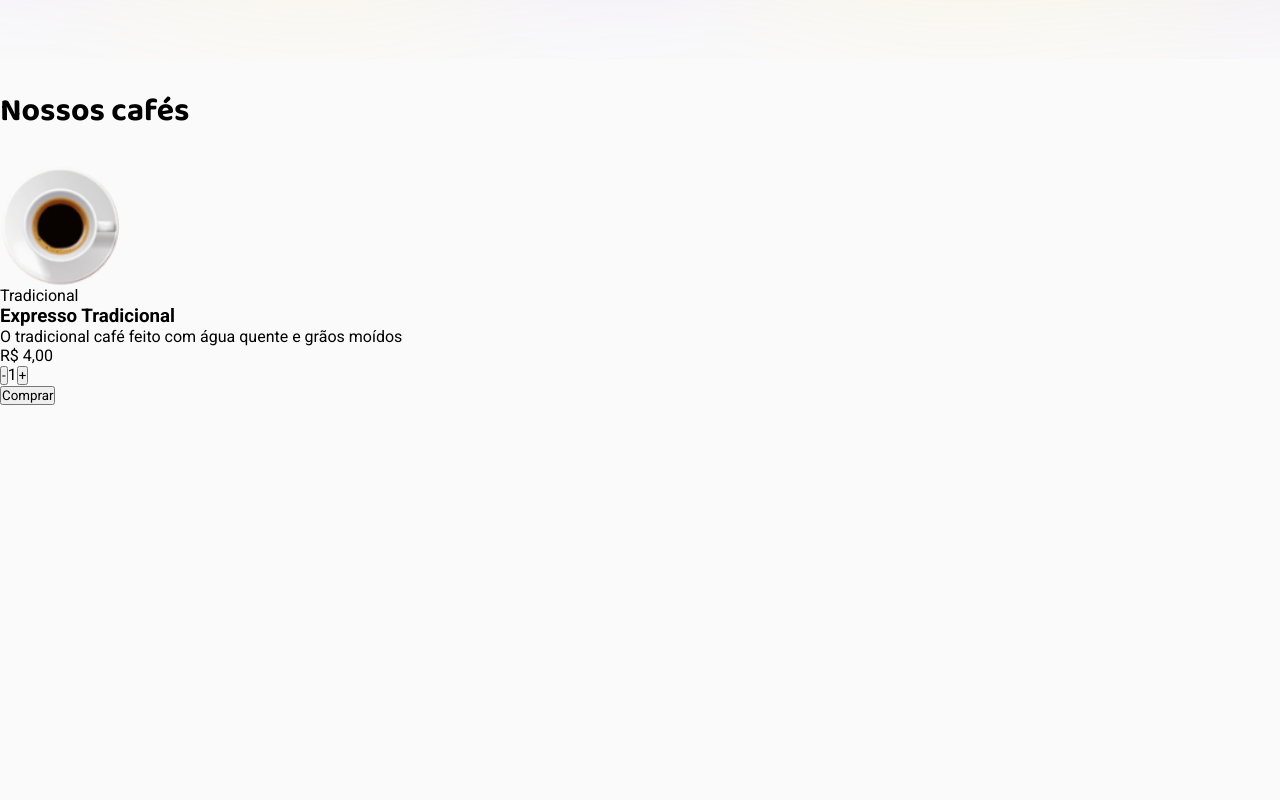
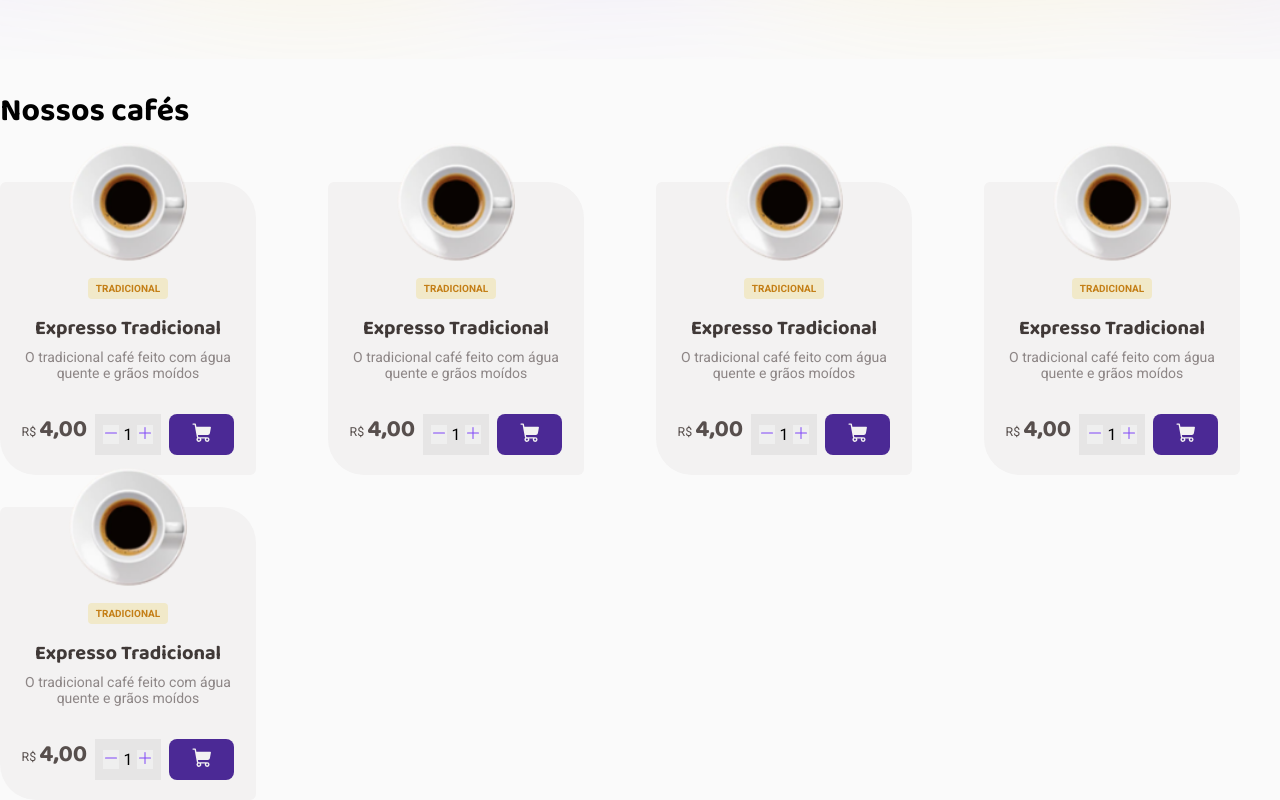
Before and after one commit to gabrielamenezes/coffee-delivery, a React (Vite) app: page / in a window 1280 px wide. Shown: the part 587-1387 px from the top of the page. Before the commit the page ends 992 px from the top, so only its background shows below. Built offline with nearby package versions, Linux system fonts and the light colour scheme.

Commit message:
feature: continue to add home styles
This commit applies changes in coffee cards and its styles

```diff
--- a/src/pages/Home/index.tsx
+++ b/src/pages/Home/index.tsx
@@ -1,16 +1,22 @@
 import {
   Coffee,
+  Minus,
   Package,
-  ShoppingCartSimple,
+  Plus,
+  ShoppingCart,
   Timer,
 } from '@phosphor-icons/react'
 import {
   BannerContainer,
+  ButtonCartAction,
+  ButtonCartQuantityContainer,
   CoffeeCard,
   CoffeesCardsContainer,
   CoffeesContainer,
+  CoffeeTypeBadge,
   IconContainer,
   IconGridContainer,
+  ProductQuantitySelectorContainer,
 } from './style'
 import hero from '/images/hero.svg'
 import expressoTradicional from '/images/coffees/expresso.png'
@@ -28,7 +34,7 @@ export const Home = () => {
           <IconGridContainer>
             <div>
               <IconContainer circleColor="yellowDark">
-                <ShoppingCartSimple weight="fill" />
+                <ShoppingCart className="addToCartIcon" Simple weight="fill" />
               </IconContainer>
               Compra simpes e segura
             </div>
@@ -66,18 +72,124 @@ export const Home = () => {
         <CoffeesCardsContainer>
           <CoffeeCard>
             <img src={expressoTradicional} alt="" />
-            <span>Tradicional</span>
+            <CoffeeTypeBadge>Tradicional</CoffeeTypeBadge>
             <h3>Expresso Tradicional</h3>
             <p>O tradicional café feito com água quente e grãos moídos</p>
-            <div>
-              <span>R$ 4,00</span>
-              <div>
-                <button>-</button>
+            <ProductQuantitySelectorContainer>
+              <span className="coffeePrice">
+                <span>R$ </span>4,00
+              </span>
+              <ButtonCartQuantityContainer>
+                <button>
+                  <Minus />
+                </button>
                 <span>1</span>
-                <button>+</button>
-              </div>
-              <button>Comprar</button>
-            </div>
+                <button>
+                  <Plus />
+                </button>
+              </ButtonCartQuantityContainer>
+              <ButtonCartAction name="Adicionar ao carrinho">
+                <ShoppingCart className="addToCartIcon" weight="fill" />
+              </ButtonCartAction>
+            </ProductQuantitySelectorContainer>
+          </CoffeeCard>
+
+          <CoffeeCard>
+            <img src={expressoTradicional} alt="" />
+            <CoffeeTypeBadge>Tradicional</CoffeeTypeBadge>
+            <h3>Expresso Tradicional</h3>
+            <p>O tradicional café feito com água quente e grãos moídos</p>
+            <ProductQuantitySelectorContainer>
+              <span className="coffeePrice">
+                <span>R$ </span>4,00
+              </span>
+              <ButtonCartQuantityContainer>
+                <button>
+                  <Minus />
+                </button>
+                <span>1</span>
+                <button>
+                  <Plus />
+                </button>
+              </ButtonCartQuantityContainer>
+
+              <ButtonCartAction name="Adicionar ao carrinho">
+                <ShoppingCart className="addToCartIcon" weight="fill" />
+              </ButtonCartAction>
+
+            </ProductQuantitySelectorContainer>
+          </CoffeeCard>
+
+          <CoffeeCard>
+            <img src={expressoTradicional} alt="" />
+            <CoffeeTypeBadge>Tradicional</CoffeeTypeBadge>
+            <h3>Expresso Tradicional</h3>
+            <p>O tradicional café feito com água quente e grãos moídos</p>
+            <ProductQuantitySelectorContainer>
+              <span className="coffeePrice">
+                <span>R$ </span>4,00
+              </span>
+              <ButtonCartQuantityContainer>
+                <button>
+                  <Minus />
+                </button>
+                <span>1</span>
+                <button>
+                  <Plus />
+                </button>
+              </ButtonCartQuantityContainer>
+              <ButtonCartAction name="Adicionar ao carrinho">
+                <ShoppingCart className="addToCartIcon" weight="fill" />
+              </ButtonCartAction>
+            </ProductQuantitySelectorContainer>
+          </CoffeeCard>
+
+          <CoffeeCard>
+            <img src={expressoTradicional} alt="" />
+            <CoffeeTypeBadge>Tradicional</CoffeeTypeBadge>
+            <h3>Expresso Tradicional</h3>
+            <p>O tradicional café feito com água quente e grãos moídos</p>
+            <ProductQuantitySelectorContainer>
+              <span className="coffeePrice">
+                <span>R$ </span>4,00
+              </span>
+              <ButtonCartQuantityContainer>
+                <button>
+                  <Minus />
+                </button>
+                <span>1</span>
+                <button>
+                  <Plus />
+                </button>
+              </ButtonCartQuantityContainer>
+              <ButtonCartAction name="Adicionar ao carrinho">
+                <ShoppingCart className="addToCartIcon" weight="fill" />
+              </ButtonCartAction>
+            </ProductQuantitySelectorContainer>
+          </CoffeeCard>
+
+          <CoffeeCard>
+            <img src={expressoTradicional} alt="" />
+            <CoffeeTypeBadge>Tradicional</CoffeeTypeBadge>
+            <h3>Expresso Tradicional</h3>
+            <p>O tradicional café feito com água quente e grãos moídos</p>
+            <ProductQuantitySelectorContainer>
+              <span className="coffeePrice">
+                <span>R$ </span>4,00
+              </span>
+              <ButtonCartQuantityContainer>
+                <button>
+                  <Minus />
+                </button>
+                <span>1</span>
+                <button>
+                  <Plus />
+                </button>
+              </ButtonCartQuantityContainer>
+              <ButtonCartAction name="Adicionar ao carrinho">
+                <ShoppingCart className="addToCartIcon" weight="fill" />
+              </ButtonCartAction>
+            </ProductQuantitySelectorContainer>
           </CoffeeCard>
         </CoffeesCardsContainer>
       </CoffeesContainer>
--- a/src/pages/Home/style.ts
+++ b/src/pages/Home/style.ts
@@ -87,22 +87,122 @@ export const CoffeesContainer = styled.main`
     font-weight: bold;
     line-height: 1.3;
     font-family: 'Baloo 2';
-    margin-bottom: 2.125rem;
+    margin-bottom: 3.125rem;
   }
 `
 // LISTA DE CAFÉS
 export const CoffeesCardsContainer = styled.div`
-
+  display: grid;
+  grid-template-columns: 1fr 1fr 1fr 1fr;
+  gap: 2rem;
 `
 // CARD
 export const CoffeeCard = styled.div`
   display: flex;
   flex-direction: column;
-  background-color: ${props => props.theme['baseCard']};
-  border-radius: 8px;
+  justify-content: center;
+  align-items: center;
+  width: 16rem;
+  background-color: ${props => props.theme['base-card']};
+
+  border-top-left-radius: 6px;
+  border-top-right-radius: 36px;
+  border-bottom-left-radius: 36px;
+  border-bottom-right-radius: 6px;
+  padding: 1.25rem;
 
   img {
     width: 7.5rem;
     height: 7.5rem;
+    margin-top: -3.75rem;
+  }
+
+  h3 {
+    font-size: 1.25rem;
+    line-height: 1.3;
+    color: ${props => props.theme['base-subtitle']};
+    font-family: 'Baloo 2';
+    font-weight: bold;
+  }
+  p {
+    text-align: center;
+    font-size: 0.875rem;
+    max-width: 13.5rem;
+    color: ${props => props.theme['base-label']};
+    margin: 0.5rem 0 2.06rem;
   }
   `
+export const ProductQuantitySelectorContainer = styled.div`
+  display: grid;
+  grid-template-columns: 1fr 1fr 1fr;
+  column-gap: 0.5rem;
+  .coffeePrice {
+    color: ${props => props.theme['base-text']};
+    font-family: 'Baloo 2';
+    font-weight: bolder;
+    font-size: 1.5rem;
+    line-height: 1.3;
+
+    span {
+      font-family: 'Roboto', sans-serif;
+      font-weight: 300;
+      font-size: 0.775rem;
+    }
+
+  }
+`
+
+export const CallToActionBaseBtn = styled.button`
+  border: none;
+  border-radius: 8px;
+  padding: 8px;
+`
+
+export const ButtonCartAction = styled(CallToActionBaseBtn)`
+  background: ${props => props.theme['purple-dark']};
+  color: ${props => props.theme['base-card']} ;
+
+  &:hover {
+    background: ${props => props.theme['purple']};
+  }
+
+  svg {
+    height: 1.375rem;
+    width: 1.375rem;
+  }
+`
+
+export const ButtonCartQuantityContainer = styled.div`
+  background: ${props => props.theme['base-button']};
+  display: flex;
+  justify-content: center;
+  align-items: center;
+  padding: 0.5rem;
+  width: 100%;
+  button {
+    border: none;
+  }
+  span {
+    flex: 1;
+    text-align: center;
+  }
+  button > svg {
+    color: ${props => props.theme['purple']};
+    font-size: 1rem;
+  }
+`
+
+export const CoffeeTypeBadge = styled.span`
+  border-radius: 4px;
+  color: ${props => props.theme['yellow-dark']};
+  background-color: ${props => props.theme['yellow-light']};
+  display: block;
+  margin: 1rem auto;
+  padding: 0.25rem 0.5rem;
+  text-transform: uppercase;
+  font-size: 0.625rem;
+  line-height: 1.3;
+  font-family: 'Roboto';
+  font-weight: bold;
+
+`
```
